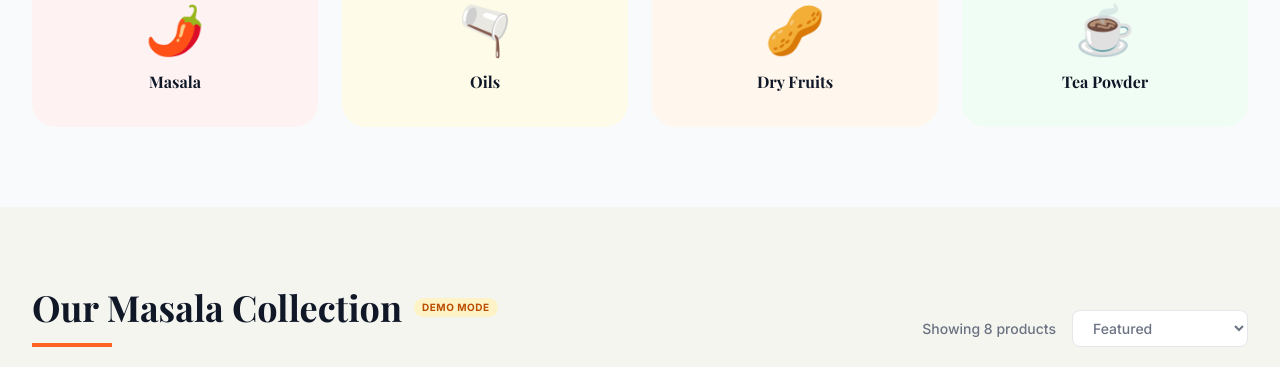
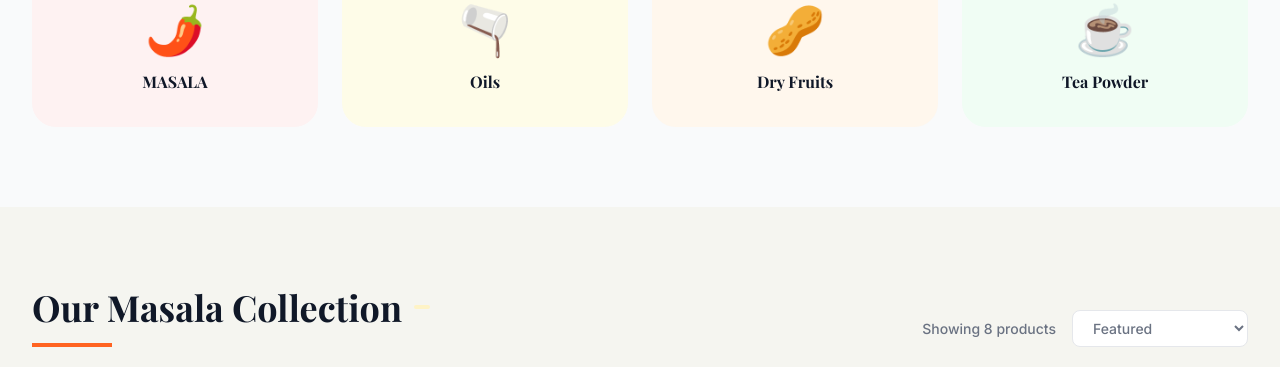
Before and after one commit to arjunop21/cappacale-foods-frontend-code, a React (Vite) app: page / in a window 1280 px wide. Shown: the part 828-1195 px from the top of the page. Built offline with nearby package versions, Linux system fonts and the light colour scheme; no server answers; a web font is replaced by a local one.

Commit message:
drawer changes

```diff
--- a/src/App.tsx
+++ b/src/App.tsx
@@ -96,6 +96,8 @@ function ShopContent() {
     setView('shop');
   };
 
+  const normalizeCategory = (value?: string | null) => (value || '').trim().toLowerCase();
+
   if (view === 'admin' && isAdmin) {
     return (
       <div className="min-h-screen flex flex-col">
@@ -162,7 +164,7 @@ function ShopContent() {
   }
 
   const filteredProducts = selectedCategory
-    ? products.filter(p => p.category === selectedCategory)
+    ? products.filter(p => normalizeCategory(p.category) === normalizeCategory(selectedCategory))
     : products;
 
   const productsToShow =
@@ -251,7 +253,7 @@ function ShopContent() {
               </div>
               <div className="grid grid-cols-2 md:grid-cols-4 gap-6">
                 {[
-                  {name: 'Masala', icon: '🌶️', color: 'bg-red-50'},
+                  {name: 'MASALA', icon: '🌶️', color: 'bg-red-50'},
                   {name: 'Oils', icon: '🫗', color: 'bg-yellow-50'},
                   {name: 'Dry Fruits', icon: '🥜', color: 'bg-orange-50'},
                   {name: 'Tea Powder', icon: '☕', color: 'bg-green-50'},
@@ -281,7 +283,7 @@ function ShopContent() {
                 </h2>
                 {dbStatus === 'demo' && (
                   <span className="bg-amber-100 text-amber-700 text-[10px] font-bold px-2 py-0.5 rounded-full uppercase tracking-wider">
-                    Demo Mode
+
                   </span>
                 )}
               </div>
```
